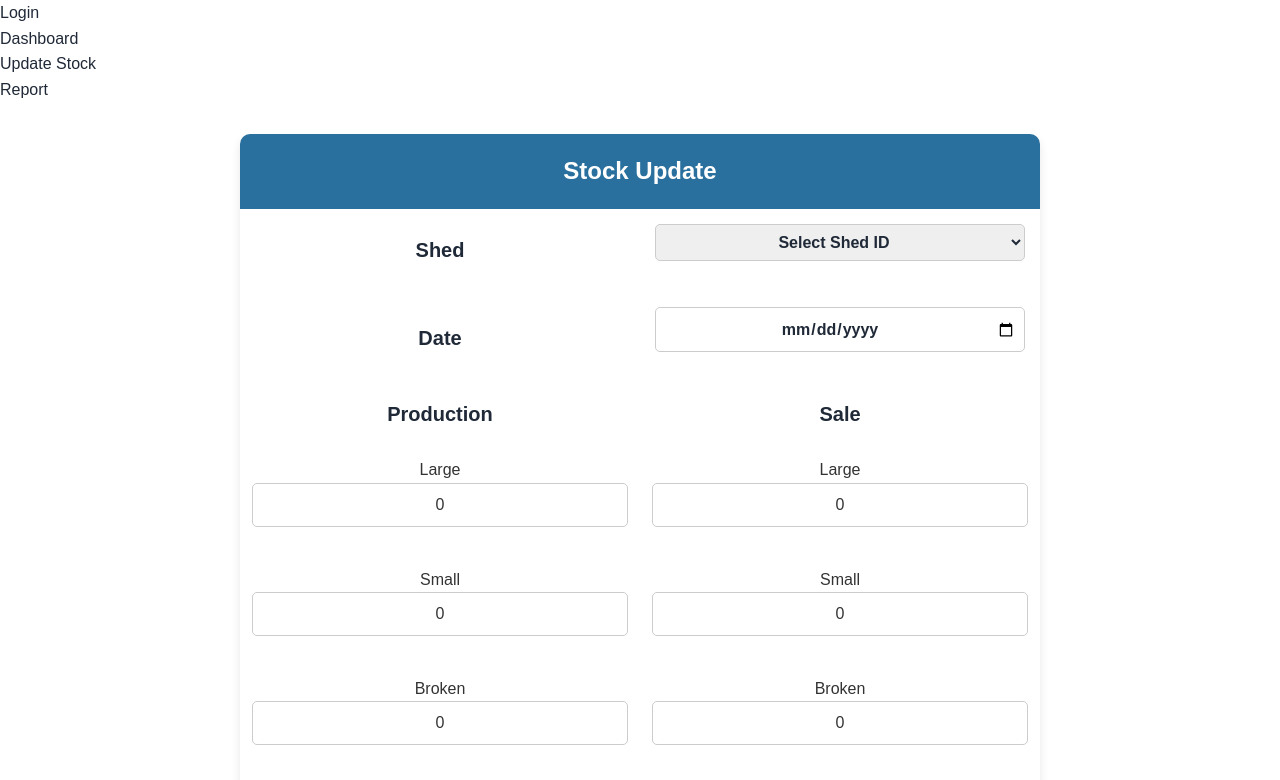
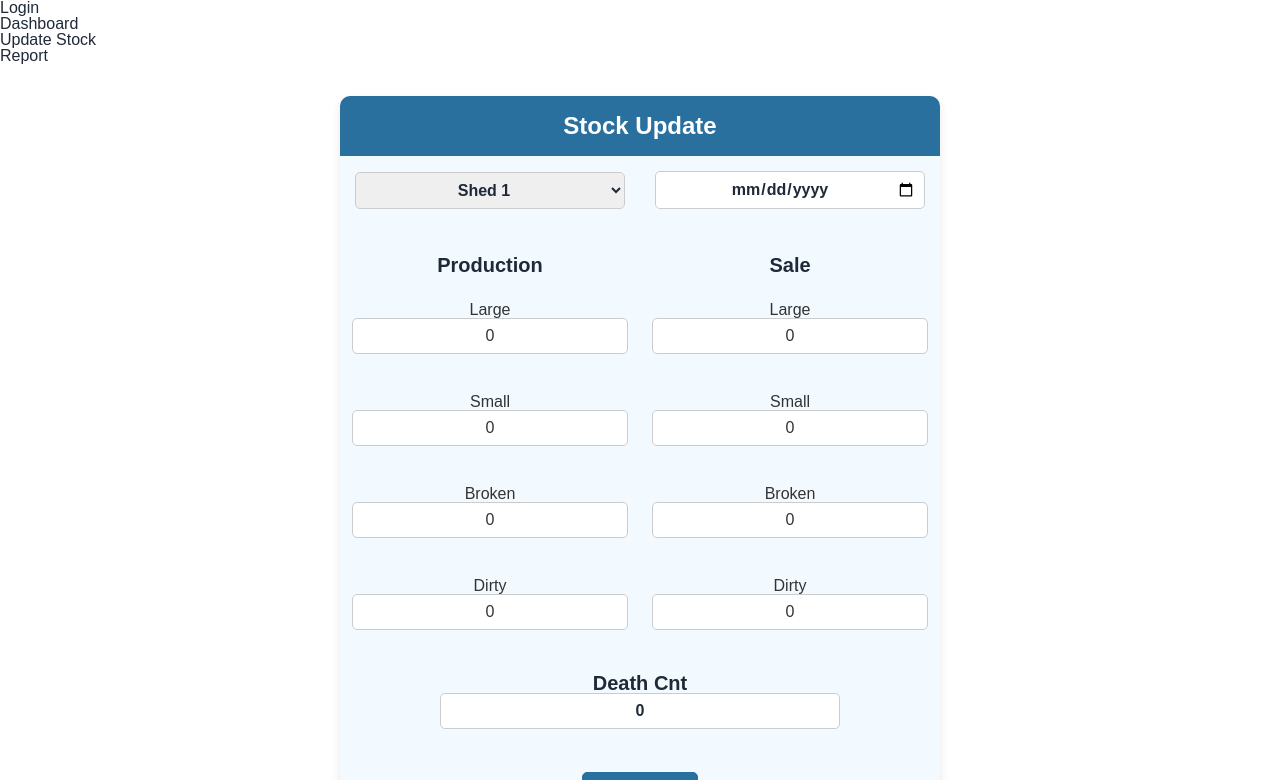
Before and after one commit to GokulKumar2003/Poultry-Farm-Front-End, a React (Vite) app: page /stock-update in a window 1280 px wide. Shown: the top 780 px of the page. Built offline with nearby package versions, Linux system fonts and the light colour scheme.

Commit message:
form validation changes

```diff
--- a/package.json
+++ b/package.json
@@ -12,7 +12,9 @@
   "dependencies": {
     "react": "^18.3.1",
     "react-dom": "^18.3.1",
-    "react-router-dom": "^7.0.2"
+    "react-router-dom": "^7.0.2",
+    "react-toastify": "^11.0.3",
+    "react-tooltip": "^5.28.0"
   },
   "devDependencies": {
     "@eslint/js": "^9.15.0",
--- a/src/components/Dashboard.jsx
+++ b/src/components/Dashboard.jsx
@@ -44,43 +44,6 @@ export default function Dashboard() {
   );
 };
 
-const tableStyle = {
-  borderCollapse: 'collapse',
-  width: '50%',
-  margin: '5% auto',
-  boxShadow: '0 5px 10px rgba(0, 0, 0, 0.3)',
-  borderRadius: '10px',
-  font: 'collins',
-};
-
-const headerStyle = {
-
-  padding: '10px',
-  textAlign: 'center',
-  backgroundColor: '#007BFF',
-  color: '#fff',
-  fontWeight: 'bold',
-  fontSize: '25px',
-  borderRadius: '5px',
-
-};
-
-const cellStyle = {
-
-  padding: '10px',
-  textAlign: 'center',
-  backgroundColor: '#f0f0f0',
-  fontSize: '20px',
-};
-
-const subHeaderStyle = {
-
-  padding: '10px',
-  textAlign: 'center',
-  backgroundColor: '#f0f0f0',
-  fontWeight: 'bold',
-  fontSize: '20px',
-};
 
 function ShedGrid({shed}){
   const currentDate = new Date();
@@ -94,44 +57,44 @@ function ShedGrid({shed}){
 
   return(
     <>
-      <table style={tableStyle}>
+      <table className="tableStyle">
         <thead>
           <tr>
-            <th style={headerStyle} colSpan={2}>SHED {shed.shedId}</th>
+            <th className="headerStyle" colSpan={2}>SHED {shed.shedId}</th>
           </tr>
         </thead>
 
         <tbody>
           <tr>
-            <td style={subHeaderStyle} colSpan={2}>Egg Stock</td>
+            <td className="subHeaderStyle" colSpan={2}>Egg Stock</td>
           </tr>
           <tr>
-            <td style={cellStyle} colSpan={2}>Large <b>{shed.large}</b> </td>
+            <td className="cellStyle" colSpan={2}>Large <b>{shed.large}</b> </td>
           </tr>
           <tr>
-            <td style={cellStyle} colSpan={2}>Small <b>{shed.small}</b></td>
+            <td className="cellStyle" colSpan={2}>Small <b>{shed.small}</b></td>
           </tr>
           <tr>
-            <td style={cellStyle} colSpan={2}>Broken <b>{shed.broken}</b></td>
+            <td className="cellStyle" colSpan={2}>Broken <b>{shed.broken}</b></td>
           </tr>
           <tr>
-            <td style={cellStyle} colSpan={2}>Dirty <b>{shed.dirty}</b></td>
+            <td className="cellStyle" colSpan={2}>Dirty <b>{shed.dirty}</b></td>
           </tr>
           <tr>
-            <td style={subHeaderStyle}>Birds</td>
-            <td style={subHeaderStyle}>Dead</td>
+            <td className="subHeaderStyle">Birds</td>
+            <td className="subHeaderStyle">Dead</td>
           </tr>
           <tr>
-            <td style={cellStyle}>{shed.birdsCnt}</td>
-            <td style={cellStyle}>{shed.deathCnt}</td>
+            <td className="cellStyle">{shed.birdsCnt}</td>
+            <td className="cellStyle">{shed.deathCnt}</td>
           </tr>
           <tr>
-            <td style={subHeaderStyle}>Production Ratio</td>
-            <td style={subHeaderStyle}>Batch Start Date</td>
+            <td className="subHeaderStyle">Production Ratio</td>
+            <td className="subHeaderStyle">Batch Start Date</td>
           </tr>
           <tr>
-            <td style={cellStyle}>{shed.productionRatio}</td>
-            <td style={cellStyle}>{formattedDate}</td>
+            <td className="cellStyle">{shed.productionRatio}</td>
+            <td className="cellStyle">{formattedDate}</td>
           </tr>
         </tbody>
       </table>
--- a/src/components/DownloadReport.jsx
+++ b/src/components/DownloadReport.jsx
@@ -1,5 +1,7 @@
 import React, { useState } from 'react';
 import '../styles/report.css'
+import { ToastContainer, toast } from "react-toastify";
+import "react-toastify/dist/ReactToastify.css";
 
 export default function DownloadReport(){
   const [startDate, setStartDate] = useState('');
@@ -7,29 +9,70 @@ export default function DownloadReport(){
   const [reportType, setReportType] = useState('');
   const [shedId, setShedId] = useState(1);
   const [downloadLink, setDownloadLink] = useState('');
-  const [loading, setLoading] = useState(false);
-  const [rangeErr, setRangeErr] = useState(false);
-  const [isInvalidRange, setIsInvalidRange] = useState(false);
+
+  const showToast = (type) => {
+    // Dismiss all previous toasts before showing a new one
+    toast.dismiss();
+
+    switch (type) {
+      case "success":
+        toast.success("Report generated..",{
+          position: "top-right",
+          autoClose: 3000,
+        });
+        break;
+      case "error":
+        toast.error("Error in fetching..",{
+          position: "top-right",
+          autoClose: 3000,
+        });
+        break;
+      case "info":
+        toast.info("Generating the report..",{
+          position: "top-right",
+          autoClose: 3000,
+        });
+        break;
+      default:
+        toast("This is a default toast.");
+    }
+  }
 
   const handleSubmit = async () => {
-    setIsInvalidRange(false)
-    setRangeErr(false)
+
     const start = new Date(startDate)
     const end = new Date(endDate)
-
-    console.log(start)
-    console.log(end)
-
+    setDownloadLink('')
+    if(startDate === ''){
+      toast.error("Select Start Date..", {
+        position: "top-right",
+        autoClose: 2000,
+      });
+      return;
+    }
+    if(endDate === ''){
+      toast.error("Select End Date", {
+        position: "top-right",
+        autoClose: 2000,
+      });
+      return;
+    }
     if(end < start){
-      setIsInvalidRange(true);
+      toast.error("Enter valid Range..", {
+        position: "top-right",
+        autoClose: 2000,
+      });
       return;
     }
     if((end - start)/(1000*60*60*24) > 30){
-      setRangeErr(true);
+      toast.error("Select range of 30 days..", {
+        position: "top-right",
+        autoClose: 2000,
+      });
       return;
     }
 
-    setLoading(true)
+    showToast("info")
     // Create the payload with selected data
     const reqMsg = {
       shedId,
@@ -61,6 +104,7 @@ export default function DownloadReport(){
 
       // Check if the request was successful
       if (!response.ok) {
+        showToast("error")
         throw new Error('Failed to fetch report');
       }
 
@@ -69,12 +113,14 @@ export default function DownloadReport(){
 
       const link = URL.createObjectURL(data);
 
+      showToast("success")
       // Set the download link
       setDownloadLink(link);
     } catch (error) {
       console.error('Error downloading the report:', error);
+      showToast("error")
     }
-    setLoading(false)
+
   };
 
   return (
@@ -113,7 +159,6 @@ export default function DownloadReport(){
             <td className="subHeaderStyle">Report Type</td>
             <td className="cellStyle">
               <select value={reportType} onChange={(e) => setReportType(e.target.value)}>
-                <option value="">Select Report Type</option>
                 <option value="individual-shed">Individual Shed Report</option>
                 <option value="overall">Overall Shed Report</option>
               </select>
@@ -123,7 +168,6 @@ export default function DownloadReport(){
             <td className="subHeaderStyle">Shed</td>
             <td className="cellStyle">
               <select value={shedId} onChange={(e) => setShedId(e.target.value)}>
-                <option value="">Select Shed ID</option>
                 <option value="1">Shed 1</option>
                 <option value="2">Shed 2</option>
                 <option value="3">Shed 3</option>
@@ -139,17 +183,7 @@ export default function DownloadReport(){
           </tr>
 
           <tr>
-            {isInvalidRange ? (
-              <td className="cellStyle" colSpan={2}>Invalid Range</td>
-            ) : rangeErr ? (
-              <td className="cellStyle" colSpan={2}>Select range of 30 days</td>
-            ) : (
-              <td className="cellStyle" colSpan={2}></td>
-            )}
-          </tr>
-
-          <tr>
-            <td className="cellStyle" colSpan={2}><DownloadLink loading={loading}
+            <td className="cellStyle" colSpan={2}><DownloadLink
                                                             downloadLink={downloadLink}
                                                             reportType={reportType}
                                                             shedId={shedId} />
@@ -158,21 +192,13 @@ export default function DownloadReport(){
         </tbody>
       </table>
       </form>
-
+      <ToastContainer />
     </>
   );
 };
 
-function DownloadLink({loading, downloadLink, reportType, shedId}){
+function DownloadLink({downloadLink, reportType, shedId}){
 
-  console.log(shedId);
-  if(loading){
-    return(
-      <div>
-        <p>Fetching the report...</p>
-      </div>
-    )
-  }
   return(
     <>
       {downloadLink && (
--- a/src/components/StockUpdate.jsx
+++ b/src/components/StockUpdate.jsx
@@ -1,5 +1,7 @@
 import React, { useState } from "react"
 import '../styles/stockupdate.css'
+import { ToastContainer, toast } from "react-toastify";
+import "react-toastify/dist/ReactToastify.css";
 
 export default function StockUpdate(){
     const [stockUpdateData, setStockUpdateData] = useState({shedId: 0,
@@ -17,14 +19,41 @@ export default function StockUpdate(){
 
     const handleChange = (e) => {
         const { name, value } = e.target;
-            setStockUpdateData((prevData) => ({
-                ...prevData, // Keep existing data
-                [name]: value, // Dynamically update the field
-            }));
+
+        setStockUpdateData((prevData) => ({
+            ...prevData, // Keep existing data
+            [name]: value, // Dynamically update the field
+        }));
     };
 
     async function handleSubmit(){
-      console.log(setStockUpdateData);
+      console.log(stockUpdateData);
+
+      if(stockUpdateData.date === ''){
+        toast.error("Enter a valid date..", {
+          position: "top-right",
+          autoClose: 2000,
+        });
+        return;
+      }
+
+      if(isNaN(stockUpdateData.largeProduction) || isNaN(stockUpdateData.largeSale) ||
+        isNaN(stockUpdateData.smallProduction) || isNaN(stockUpdateData.smallSale) ||
+        isNaN(stockUpdateData.brokenProduction) || isNaN(stockUpdateData.brokenSale) ||
+        isNaN(stockUpdateData.dirtyProduction) || isNaN(stockUpdateData.dirtySale) ||
+        isNaN(stockUpdateData.deathCnt)){
+          toast.error("Enter valid value..", {
+            position: "top-right",
+            autoClose: 2000,
+          });
+          return;
+      }
+
+      // Update info toast
+      toast.info("Updating..", {
+        position: "top-right",
+        autoClose: 1000,
+      });
       try {
 
         await fetch('http://localhost:8080/api/1.0/stocks', {
@@ -34,13 +63,24 @@ export default function StockUpdate(){
           },
           body: JSON.stringify(stockUpdateData),
           });
+
+          toast.success("Update successful..", {
+            position: "top-right",
+            autoClose: 3000,
+          });
       }
       catch(err){
         console.log(err);
+        toast.error("Error in Updating..", {
+          position: "top-right",
+          autoClose: 3000,
+        });
       }
+
     }
 
     return(
+      <>
         <form>
         <table className="tableStyle">
         <thead>
@@ -51,10 +91,8 @@ export default function StockUpdate(){
 
         <tbody>
           <tr>
-            <td className="subHeaderStyle">Shed</td>
             <td className="subHeaderStyle">
               <select  name="shedId" value={stockUpdateData.shedId} onChange={handleChange}>
-                <option value="0">Select Shed ID</option>
                 <option value="1">Shed 1</option>
                 <option value="2">Shed 2</option>
                 <option value="3">Shed 3</option>
@@ -62,9 +100,6 @@ export default function StockUpdate(){
                 <option value="5">Shed 5</option>
               </select>
             </td>
-          </tr>
-          <tr>
-            <td className="subHeaderStyle">Date</td>
             <td className="subHeaderStyle">
               <input type = "date" className="dateInput" name="date" value={stockUpdateData.date} onChange={handleChange} />
             </td>
@@ -74,40 +109,49 @@ export default function StockUpdate(){
             <td className="subHeaderStyle">Sale</td>
           </tr>
           <tr>
-            <td className="cellStyle"><p>Large</p>
-            <input type= " text" name="largeProduction" value={stockUpdateData.largeProduction} onChange={handleChange} />
+            <td className="cellStyle"><span>Large</span>
+            <input className = {stockUpdateData.largeProduction === "" | isNaN(stockUpdateData.largeProduction) ? "error_input" : "" }
+              type= " text" name="largeProduction" value={stockUpdateData.largeProduction} onChange={handleChange} />
             </td>
-            <td className="cellStyle"><p>Large</p>
-            <input type= " text" name="largeSale" value={stockUpdateData.largeSale} onChange={handleChange} />
+            <td className="cellStyle"><span>Large</span>
+            <input className = {stockUpdateData.largeSale === "" | isNaN(stockUpdateData.largeSale) ? "error_input" : "" }
+              type= " text" name="largeSale" value={stockUpdateData.largeSale} onChange={handleChange} />
             </td>
           </tr>
           <tr>
-            <td className="cellStyle"><p>Small</p>
-            <input type= " text" name="smallProduction" value={stockUpdateData.smallProduction} onChange={handleChange} />
+            <td className="cellStyle"><span>Small</span>
+            <input className = {stockUpdateData.smallProduction === "" | isNaN(stockUpdateData.smallProduction) ? "error_input" : "" }
+              type= " text" name="smallProduction" value={stockUpdateData.smallProduction} onChange={handleChange} />
             </td>
-            <td className="cellStyle"><p>Small</p>
-            <input type= " text" name="smallSale" value={stockUpdateData.smallSale} onChange={handleChange} />
+            <td className="cellStyle"><span>Small</span>
+            <input className = {stockUpdateData.smallSale === "" | isNaN(stockUpdateData.smallSale) ? "error_input" : "" }
+              type= " text" name="smallSale" value={stockUpdateData.smallSale} onChange={handleChange} />
             </td>
           </tr>
           <tr>
-            <td className="cellStyle"><p>Broken</p>
-            <input type= " text" name="brokenProduction" value={stockUpdateData.brokenProduction} onChange={handleChange} />
+            <td className="cellStyle"><span>Broken</span>
+            <input className = {stockUpdateData.brokenProduction === "" | isNaN(stockUpdateData.brokenProduction) ? "error_input" : "" }
+              type= " text" name="brokenProduction" value={stockUpdateData.brokenProduction} onChange={handleChange} />
             </td>
-            <td className="cellStyle"><p>Broken</p>
-            <input type= " text" name="brokenSale" value={stockUpdateData.brokenSale} onChange={handleChange} />
+            <td className="cellStyle"><span>Broken</span>
+            <input className = {stockUpdateData.brokenSale === "" | isNaN(stockUpdateData.brokenSale) ? "error_input" : "" }
+              type= " text" name="brokenSale" value={stockUpdateData.brokenSale} onChange={handleChange} />
             </td>
           </tr>
           <tr>
-            <td className="cellStyle"><p>Dirty</p>
-            <input type= " text" name="dirtyProduction" value={stockUpdateData.dirtyProduction} onChange={handleChange} />
+            <td className="cellStyle"><span>Dirty</span>
+            <input className = {stockUpdateData.dirtyProduction === "" | isNaN(stockUpdateData.dirtyProduction) ? "error_input" : "" }
+              type= " text" name="dirtyProduction" value={stockUpdateData.dirtyProduction} onChange={handleChange} />
             </td>
-            <td className="cellStyle"><p>Dirty</p>
-            <input type= " text" name="dirtySale" value={stockUpdateData.dirtySale} onChange={handleChange} />
+            <td className="cellStyle"><span>Dirty</span>
+            <input className = {stockUpdateData.dirtySale === "" | isNaN(stockUpdateData.dirtySale) ? "error_input" : "" }
+              type= " text" name="dirtySale" value={stockUpdateData.dirtySale} onChange={handleChange} />
             </td>
           </tr>
           <tr>
             <td className="subHeaderStyle" colSpan={2}><p>Death Cnt</p>
-            <input type= " text" name="deathCnt" value={stockUpdateData.deathCnt} onChange={handleChange} />
+            <input className = {stockUpdateData.deathCnt === "" | isNaN(stockUpdateData.deathCnt) ? "error_input" : "" }
+              type= " text" name="deathCnt" value={stockUpdateData.deathCnt} onChange={handleChange} />
             </td>
           </tr>
           <tr>
@@ -118,5 +162,7 @@ export default function StockUpdate(){
         </tbody>
       </table>
       </form>
+      <ToastContainer />
+      </>
     )
 }
--- a/src/styles/dashboard.css
+++ b/src/styles/dashboard.css
@@ -0,0 +1,99 @@
+body {
+    font-family: 'Collins', sans-serif;
+    font-size: 1rem; /* Use relative units for better responsiveness */
+    margin: 0;
+    padding: 0;
+    box-sizing: border-box;
+    line-height: 1;
+}
+
+
+select {
+    width: 100%;
+    max-width: 400px;
+    box-sizing: border-box;
+    text-align: center;
+}
+
+button {
+    width: auto; /* Allow the button width to adapt to its content */
+    background-color: #007BFF; /* A standard button color */
+    font-size: 1rem;
+    padding: 0.5em 1em;
+    border: none;
+    border-radius: 5px;
+    cursor: pointer;
+    transition: background-color 0.3s ease;
+}
+
+button:hover {
+    background-color: #0056b3; /* Slightly darker shade for hover */
+    color: white;
+}
+
+.dateInput {
+    width: 100%;
+    font-size: 1rem;
+    padding: 0.5em;
+    box-sizing: border-box;
+}
+
+.tableStyle {
+    border-collapse: collapse;
+    width: 100%;
+    max-width: 800px; /* Add a max-width for better layout control */
+    margin: 2em auto; /* Center the table */
+    box-shadow: 0 5px 10px rgba(0, 0, 0, 0.1);
+    border-radius: 10px;
+    overflow: hidden; /* To round the edges */
+
+}
+
+.tableStyle th,
+.tableStyle td {
+    padding: 0.75em;
+    text-align: center;
+}
+
+.headerStyle {
+    padding: 1em;
+    text-align: center;
+    background-color: #007BFF;
+    color: #fff;
+    font-weight: bold;
+    font-size: 1.5rem;
+}
+
+.cellStyle {
+    padding: 0.75em;
+    text-align: center;
+
+    color: #333;
+}
+
+.subHeaderStyle {
+    padding: 0.75em;
+    text-align: center;
+    /* background-color: #e9ecef; */
+    font-weight: bold;
+    font-size: 1.25rem;
+}
+
+/* Responsive Design */
+@media (max-width: 768px) {
+    input, select, button {
+        width: 100%; /* Full width on smaller screens */
+    }
+
+    .tableStyle {
+        font-size: 0.9rem; /* Reduce font size for smaller screens */
+    }
+
+    .headerStyle {
+        font-size: 1.25rem;
+    }
+
+    .subHeaderStyle {
+        font-size: 1rem;
+    }
+}
--- a/src/styles/report.css
+++ b/src/styles/report.css
@@ -4,7 +4,7 @@ body {
     margin: 0;
     padding: 0;
     box-sizing: border-box;
-    line-height: 1.6;
+    line-height: 1;
 }
 
 input, select, button, option {
@@ -21,6 +21,14 @@ input {
     max-width: 400px; /* Add a max-width for better usability on larger screens */
     text-align: center;
     box-sizing: border-box;
+}
+
+.error_input {
+    width: 100%; /* Full width for responsiveness */
+    max-width: 400px; /* Add a max-width for better usability on larger screens */
+    text-align: center;
+    box-sizing: border-box;
+    color: red;
 }
 
 select {
@@ -56,12 +64,12 @@ button:hover {
 .tableStyle {
     border-collapse: collapse;
     width: 100%;
-    max-width: 800px; /* Add a max-width for better layout control */
+    max-width: 600px; /* Add a max-width for better layout control */
     margin: 2em auto; /* Center the table */
     box-shadow: 0 5px 10px rgba(0, 0, 0, 0.1);
     border-radius: 10px;
     overflow: hidden; /* To round the edges */
-
+    background-color: rgb(242, 250, 255);
 }
 
 .tableStyle th,
--- a/src/styles/stockupdate.css
+++ b/src/styles/stockupdate.css
@@ -4,7 +4,7 @@ body {
     margin: 0;
     padding: 0;
     box-sizing: border-box;
-    line-height: 1.6;
+    line-height: 1;
 }
 
 input, select, button, option {
@@ -21,6 +21,14 @@ input {
     max-width: 400px; /* Add a max-width for better usability on larger screens */
     text-align: center;
     box-sizing: border-box;
+}
+
+.error_input {
+    width: 100%; /* Full width for responsiveness */
+    max-width: 400px; /* Add a max-width for better usability on larger screens */
+    text-align: center;
+    box-sizing: border-box;
+    color: red;
 }
 
 select {
```
Also changed, not shown: 1 other file (tests, documents, lock files or other folders).
